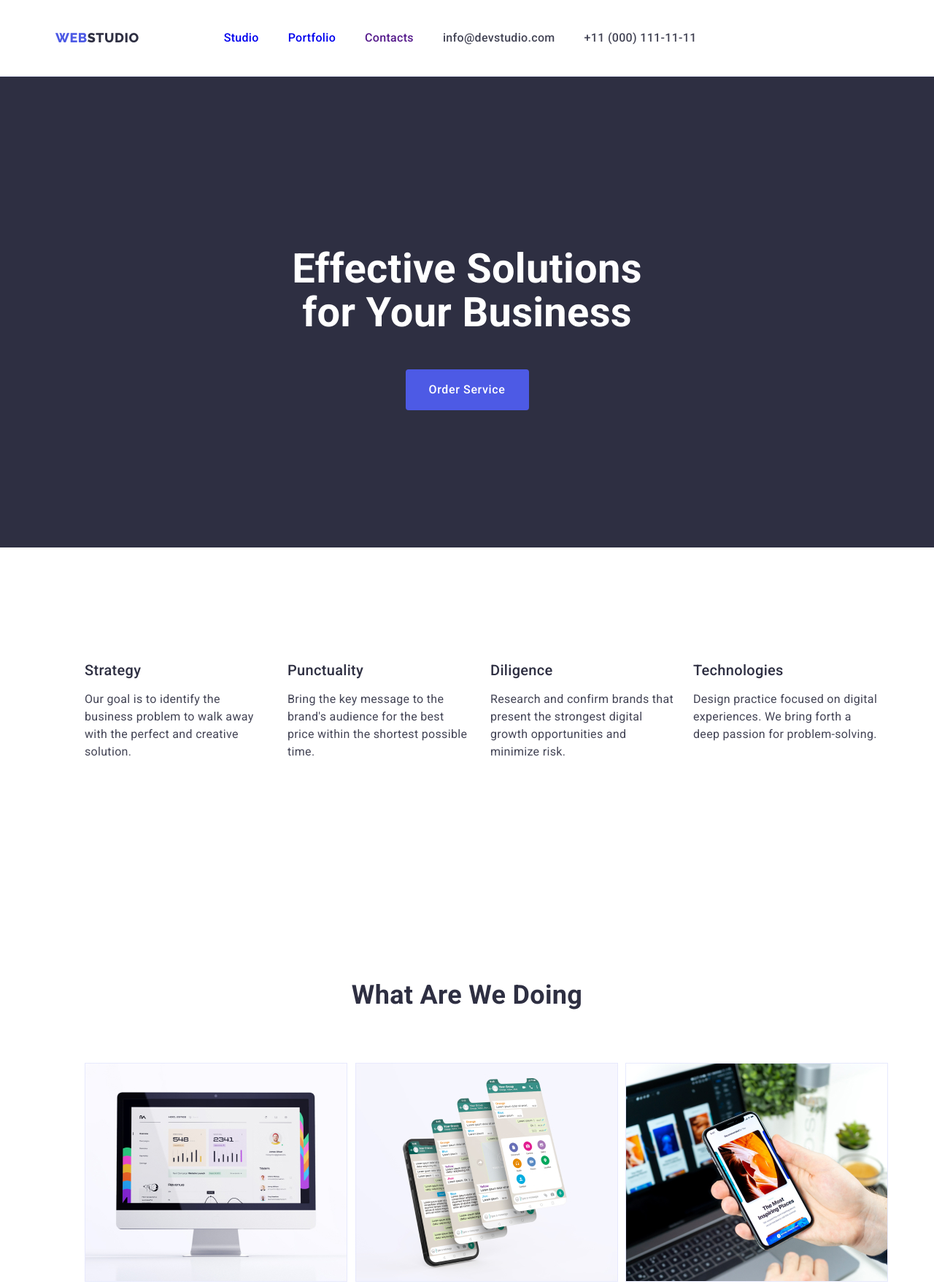
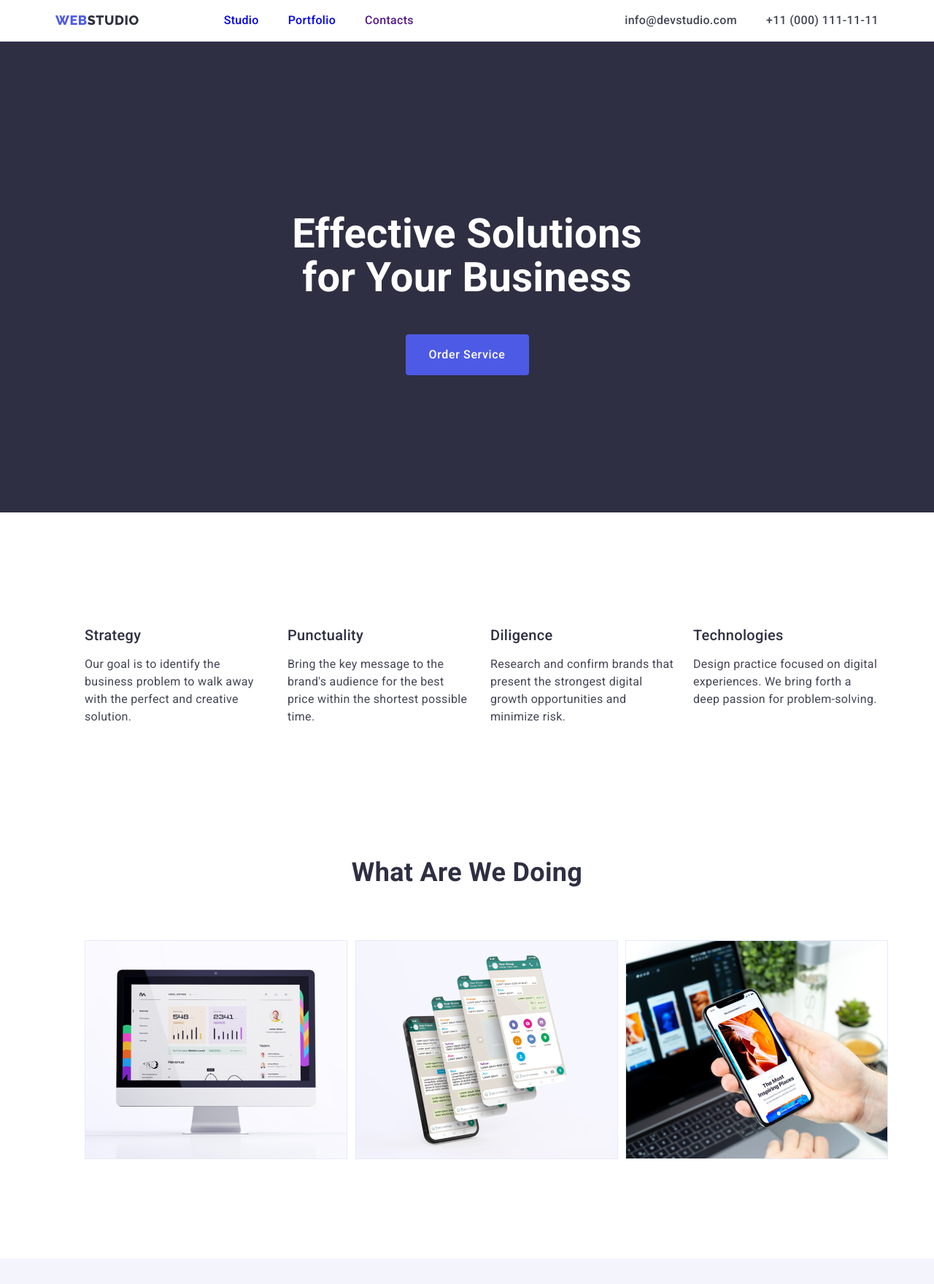
Before and after one commit to MartaShchur/goit-markup-hw-03, a plain HTML site: page index.html in a window 1280 px wide. Shown: the top 1759 px of the page at 73% size. Drawn offline with nearby package versions, Linux system fonts and the light colour scheme.

Commit message:
made styles

```diff
--- a/css/styles.css
+++ b/css/styles.css
@@ -127,8 +127,14 @@ img{
   |============================
 */
 
-.contacts-nav{
+.address-page{
     font-style: normal;
+    margin-left: auto;
+}
+
+.contacts{
+    display: flex;
+    gap: 40px;
 }
 
 .contact-item{
@@ -228,6 +234,11 @@ img{
     text-transform:capitalize;
     color:var(--main-text-color);
     margin-bottom: 72px;
+}
+
+.section-doing{
+    padding-top:0;
+    padding-bottom:120px;
 }
 
 .location-work{
--- a/index.html
+++ b/index.html
@@ -30,20 +30,20 @@
           </a>
 
           <ul class="menu list">
-            <li class="submenu">
-              <a class="menu-item link" href="./index.html">Studio</a>
+            <li>
+              <a class="submenu menu-item link" href="./index.html">Studio</a>
             </li>
-            <li class="submenu">
-              <a class="menu-item link" href="./portfolio.html">Portfolio</a>
+            <li>
+              <a class="submenu menu-item link" href="./portfolio.html">Portfolio</a>
             </li>
-            <li class="submenu">
-              <a class="menu-item link" href="">Contacts</a>
+            <li>
+              <a class="submenu menu-item link" href="">Contacts</a>
             </li>
           </ul>
         </nav>
 
-        <address class="contacts-nav">
-          <ul class="menu list">
+        <address class="address-page">
+          <ul class="contacts menu list">
             <li>
               <a class="contact-item link" href="mailto:info@devstudio.com">info@devstudio.com</a>
             </li>
@@ -103,7 +103,7 @@
 
       <!-- Doing section -->
 
-      <section class="section">
+      <section class="section-doing">
         <div class="container">
           <h2 class="work-title">What are we doing</h2>
           <ul class="location list">
```
Also changed, not shown: portfolio.html (+6 -6 lines).
